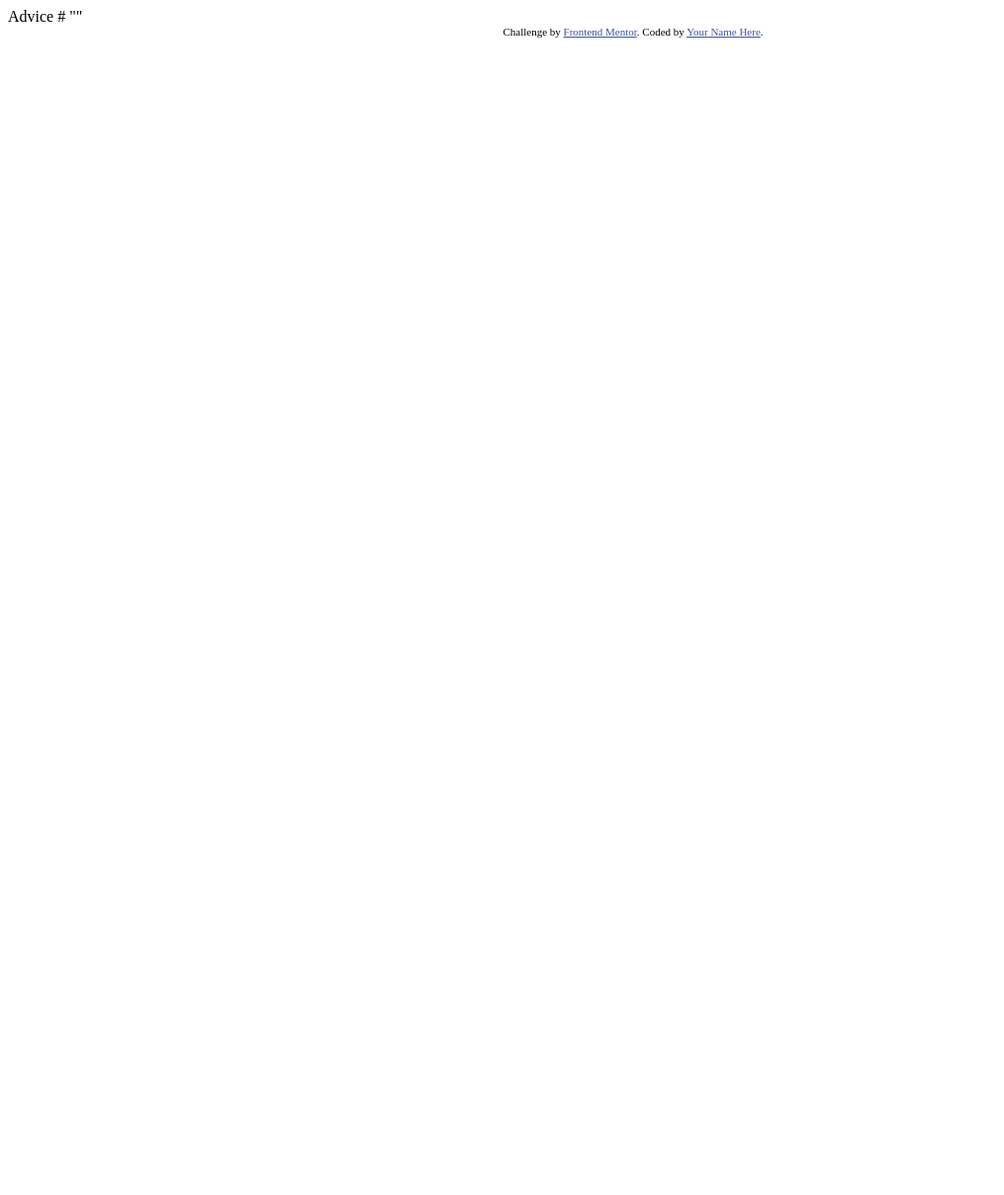
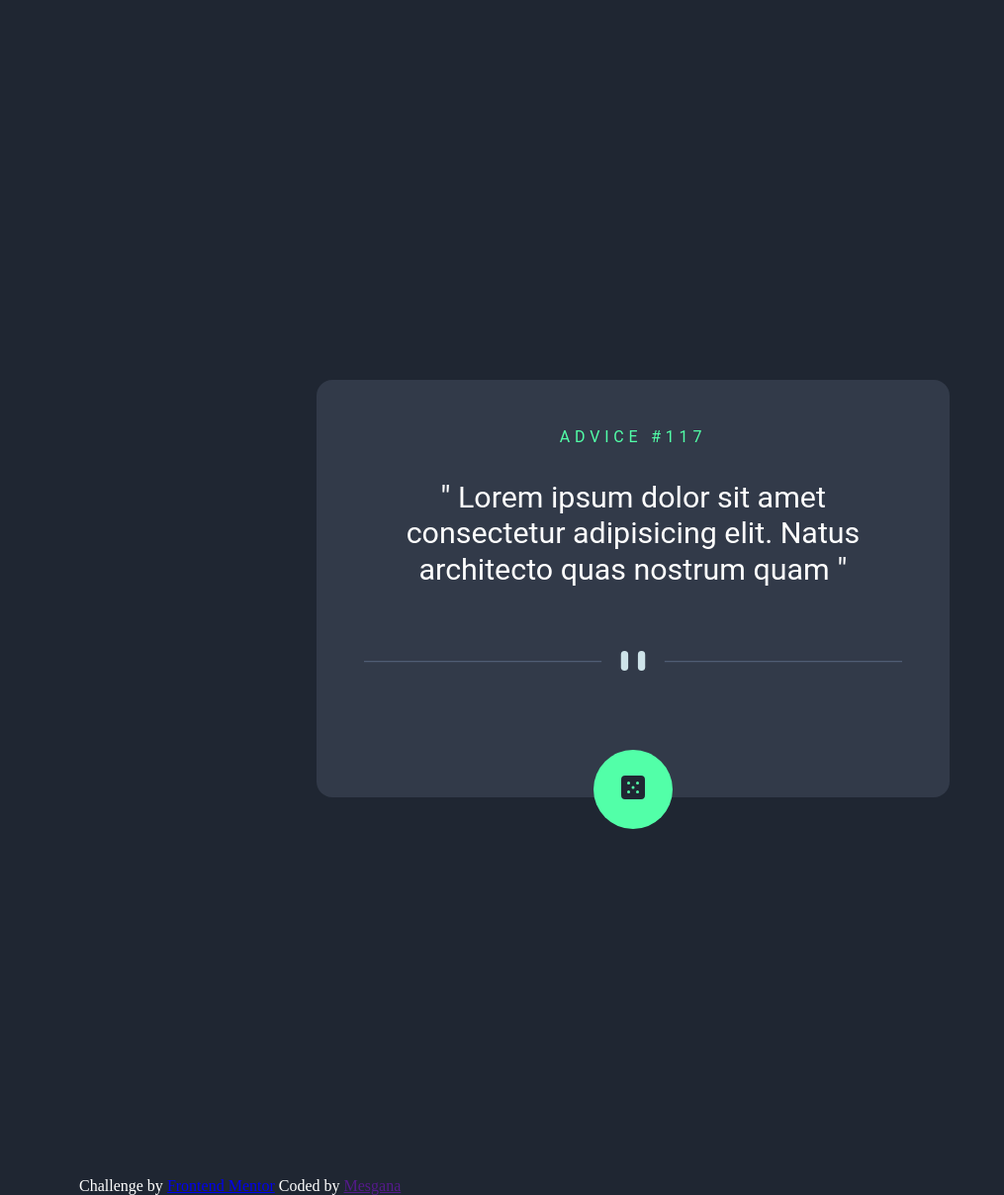
Before and after one commit to mesganaG/advice-generator-app, a plain HTML site: page index.html in a window 1280 px wide. Shown: the whole page at 99% size, without its empty margins (0-1015 px from the left). Before the commit the page ends 800 px from the top, so only its background shows below. Drawn offline with Linux system fonts and the light colour scheme.

Commit message:
Compeleted the css/Html

```diff
--- a/index.html
+++ b/index.html
@@ -5,24 +5,55 @@
   <meta name="viewport" content="width=device-width, initial-scale=1.0"> <!-- displays site properly based on user's device -->
 
   <link rel="icon" type="image/png" sizes="32x32" href="./images/favicon-32x32.png">
+  <link rel="stylesheet" href="style.css">
+  <title>Advice generator app</title>
 
-  <title>Frontend Mentor | Advice generator app</title>
-
-  <!-- Feel free to remove these styles or customise in your own stylesheet 👍 -->
-  <style>
-    .attribution { font-size: 11px; text-align: center; }
-    .attribution a { color: hsl(228, 45%, 44%); }
-  </style>
 </head>
 <body>
 
-  Advice #<!-- Advice ID goes here -->
+  <!-- Advice # Advice ID goes here -->
 
-  "<!-- Advice text goes here -->"
+  <!-- Advice text goes here -->
 
-  <div class="attribution">
-    Challenge by <a href="https://www.frontendmentor.io?ref=challenge" target="_blank">Frontend Mentor</a>.
-    Coded by <a href="#">Your Name Here</a>.
+    <main>
+
+
+      <div class="main-container">
+
+         <p>ADVICE #117</p>
+
+
+          <div class="block-quote">
+              <blockquote>
+                Lorem ipsum dolor sit amet consectetur adipisicing elit. Natus architecto quas nostrum quam
+              </blockquote>
+
+
+              <img src="images/pattern-divider-desktop.svg" alt="pattern-divider">
+          </div>
+          <button><img class="dice-img" src="images/icon-dice.svg" alt="dice"></button>
+
+
+
+      </div>
+
+
+
+    </main>
+
+
+
+
+
+
+  <div class="footer-info">
+
+    <footer>
+
+
+     <p>Challenge by <a href="https://www.frontendmentor.io?ref=challenge" target="_blank">Frontend Mentor</a>   Coded by <a href="">Mesgana</a></p>
+    </footer>
+
   </div>
 </body>
 </html>
--- /dev/null
+++ b/style.css
@@ -0,0 +1,92 @@
+*{
+    margin: 0;
+    padding: 0;
+    box-sizing: border-box;
+}
+@import url('https://fonts.googleapis.com/css2?family=Roboto:wght@700&display=swap');
+
+html,body {
+    width: 100%;
+    height: 100%;
+}
+body {
+    min-height: 100vh;
+    background-color: hsl(218, 23%, 16%);
+}
+
+
+main {
+    max-width: 1400px;
+    width: 100%;
+    margin: 10rem auto;
+    background-color:hsl(218, 23%, 16%);
+    padding-top: 4rem;
+    padding-bottom: 4rem;
+}
+
+.main-container {
+    max-width: 50%;
+    margin: 10rem auto;
+    background-color:   hsl(217, 19%, 24%);
+    padding: 2rem;
+    text-align: center;
+    border-radius: 1rem;
+}
+.main-container p {
+    font-family: 'Roboto', sans-serif;
+    font-size: 1rem;
+    letter-spacing: .3rem;
+    padding: 1rem;
+    color: hsl(150, 100%, 66%);
+}
+.block-quote {
+    display: flex;
+    flex-direction: column;
+    gap: 2rem;
+    padding: 1rem;
+    font-size: 1.9rem;
+    max-width: 100%;
+    margin: 0 auto;
+    color: white;
+    font-family: 'Roboto', sans-serif;
+    text-align: center;
+}
+.block-quote img {
+    padding-top: 2rem;
+}
+
+
+button {
+    position: relative;
+    width: 5rem;
+    height: 5rem;
+    border-radius: 50%;
+    border: none;
+    top: 4rem;
+    margin: 0 auto;
+    background-color:  hsl(150, 100%, 66%);
+    transition: all 0.2s ease-in-out;
+}
+button:hover {
+    box-shadow: 0px 5px 15px 5px hsl(150, 100%, 66%);
+
+}
+
+blockquote::before {
+    content: '"';
+    font-size: 2rem;
+    font-family: 'Roboto', sans-serif;
+}
+
+blockquote::after {
+    content: '"';
+    font-size: 2rem;
+    font-family: 'Roboto', sans-serif;
+}
+
+
+.footer-info {
+    margin-left: 5rem;
+    color: white;
+
+}
```
Also changed, not shown: index.js (added).
